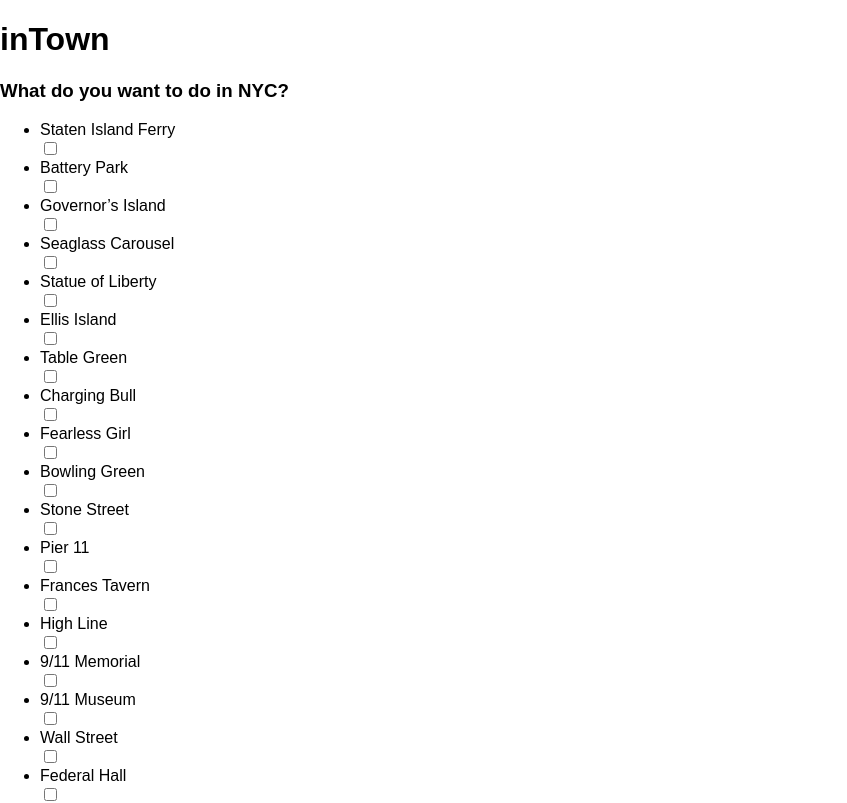
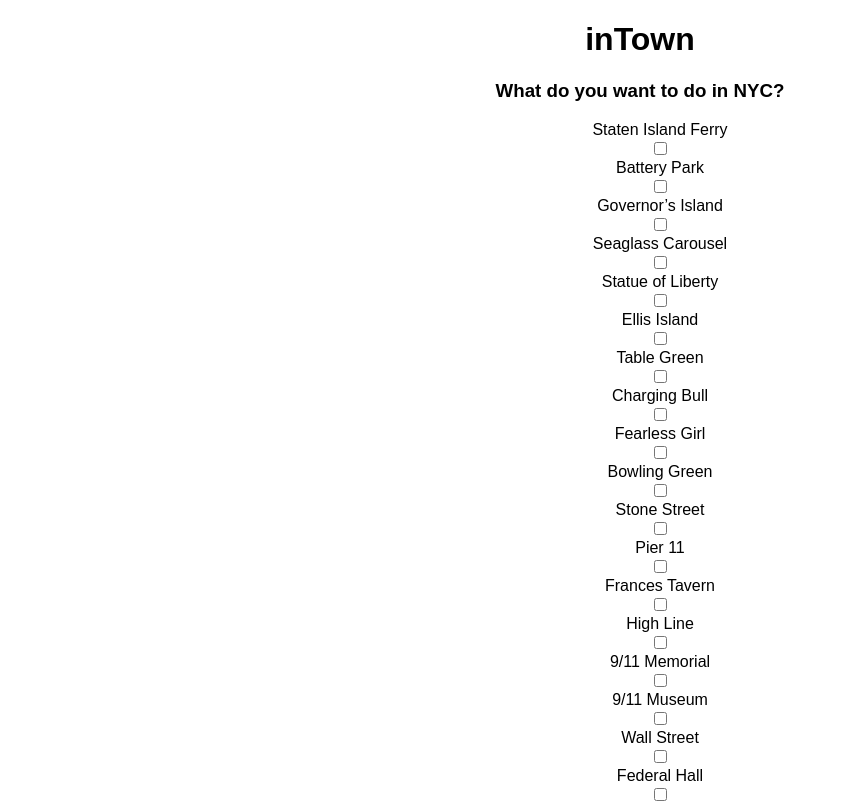
Before and after one commit to erinfox/inTown, a React (Create React App) app in the folder in_town_app/: page / in a window 1280 px wide. Shown: the top 803 px of the page, without its empty margins (0-847 px from the left). Built offline with nearby package versions, Linux system fonts and the light colour scheme.

Commit message:
starting google api

```diff
--- a/in_town_app/src/App.css
+++ b/in_town_app/src/App.css
@@ -1,5 +1,11 @@
 .App {
   text-align: center;
+}
+
+
+
+ul {
+  list-style: none
 }
 
 
--- a/in_town_app/src/App.js
+++ b/in_town_app/src/App.js
@@ -1,5 +1,5 @@
 import React, { Component } from 'react';
-// import './App.css';
+import './App.css';
 import CheckBox from './Components/CheckBox'
 
 
```
Also changed, not shown: 1 other file (tests, documents, lock files or other folders).
